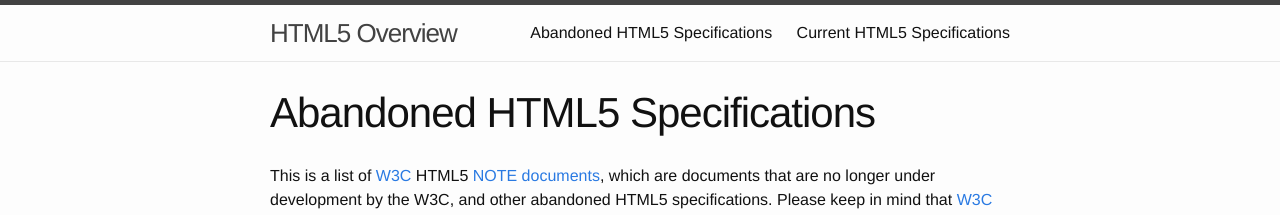
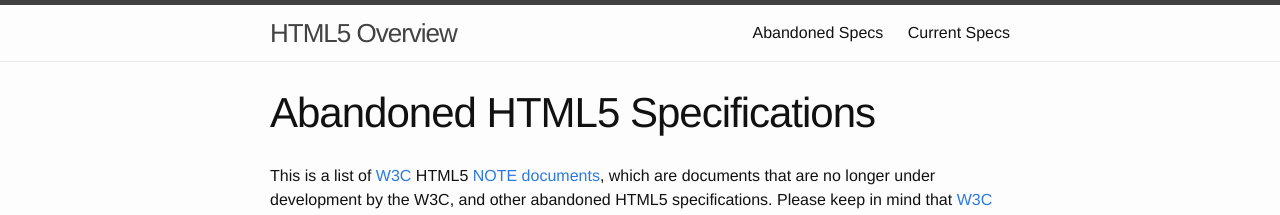
Before and after one commit to dret/HTML5-overview, a Jekyll site: the page built from abandoned.md, in a window 1280 px wide. Shown: the top 215 px of the page. Built offline with Jekyll 4.4.1, drawn with Linux system fonts in a browser that asks for light colours.

Commit message:
adding short titles for menu items

```diff
--- a/_includes/header.html
+++ b/_includes/header.html
@@ -17,7 +17,7 @@
         {% assign specs_pages = site.pages | where:"category","specs" %}
         {% for my_page in specs_pages %}
           {% if my_page.title %}
-          <a class="page-link" href="{{ my_page.url | prepend: site.baseurl }}">{{ my_page.title }}</a>
+          <a class="page-link" href="{{ my_page.url | prepend: site.baseurl }}" title="{{ my_page.title }}">{{ my_page.short_title }}</a>
           {% endif %}
         {% endfor %}
       </div>
--- a/abandoned.md
+++ b/abandoned.md
@@ -1,7 +1,8 @@
 ---
-layout:   page
-category: specs
-title:    "Abandoned HTML5 Specifications"
+layout:      page
+category:    specs
+title:       "Abandoned HTML5 Specifications"
+short_title: "Abandoned Specs"
 
 ---
 
--- a/current.md
+++ b/current.md
@@ -1,7 +1,8 @@
 ---
-layout:   page
-category: specs
-title:    "Current HTML5 Specifications"
+layout:      page
+category:    specs
+title:       "Current HTML5 Specifications"
+short_title: "Current Specs"
 
 ---
 
```
Also changed, not shown: 1 other file.
